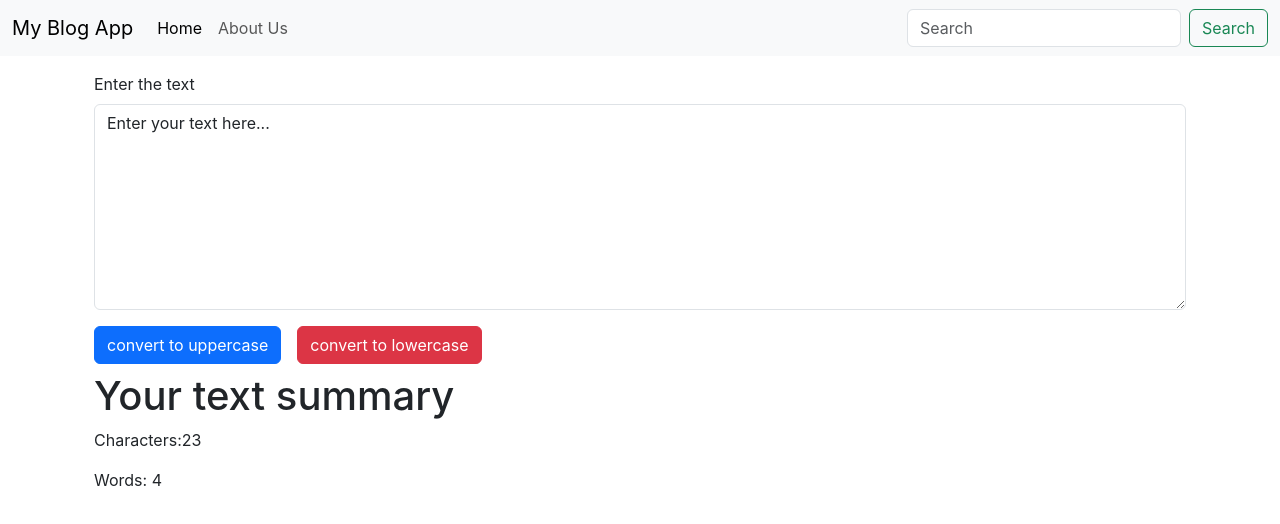
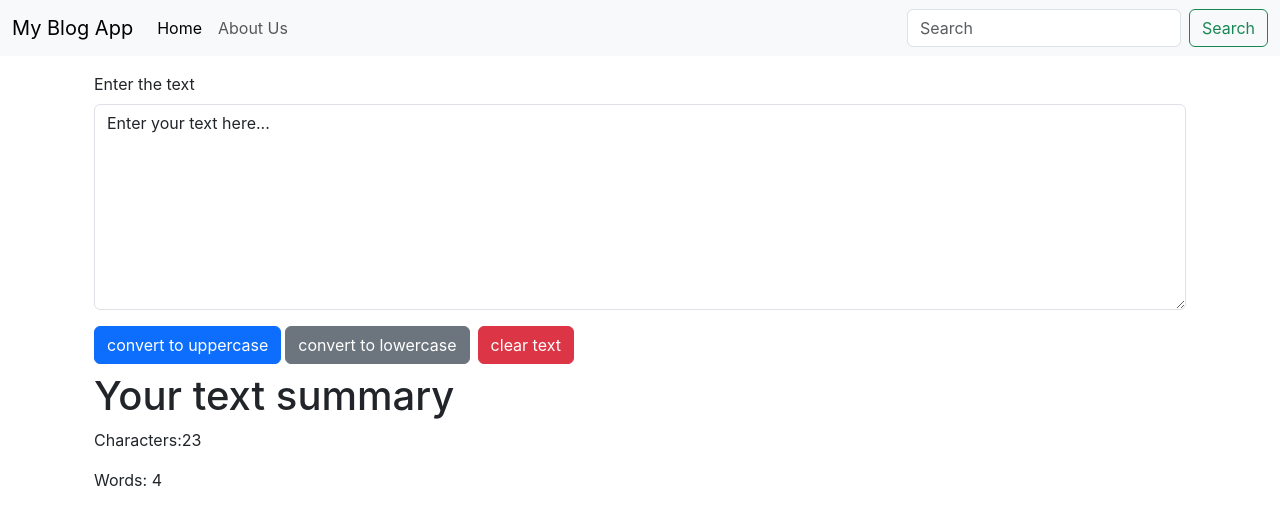
Before and after one commit to skhan78/Blog-App, a React (Create React App) app: page / in a window 1280 px wide. Shown: the top 524 px of the page. Built offline with nearby package versions, Linux system fonts and the light colour scheme.

Commit message:
Added clear button

```diff
--- a/src/components/TextForm.js
+++ b/src/components/TextForm.js
@@ -7,8 +7,10 @@ export default function TextForm(props){
     setText(text.toLowerCase())
   }
   const handleOnChange = (event)=>{
-    console.log(event)
     setText(event.target.value)
+  }
+  const clearBox =()=>{
+    setText('')
   }
   const [text, setText]=useState("Enter your text here...");
 
@@ -20,7 +22,8 @@ export default function TextForm(props){
         <textarea className="form-control" value={text} onChange={handleOnChange} id="myBox" rows="8"></textarea>
       </div>
       <button className="btn btn-primary" onClick={handleUpClick}>convert to uppercase</button>
-      <button className="btn btn-danger mx-3" onClick={handleLoClick}>convert to lowercase</button>
+      <button className="btn btn-secondary mx-1" onClick={handleLoClick}>convert to lowercase</button>
+      <button className="btn btn-danger mx-1" onClick={clearBox}>clear text</button>
     </div>
     <div className="container my-2">
       <h1>Your text summary</h1>
```
